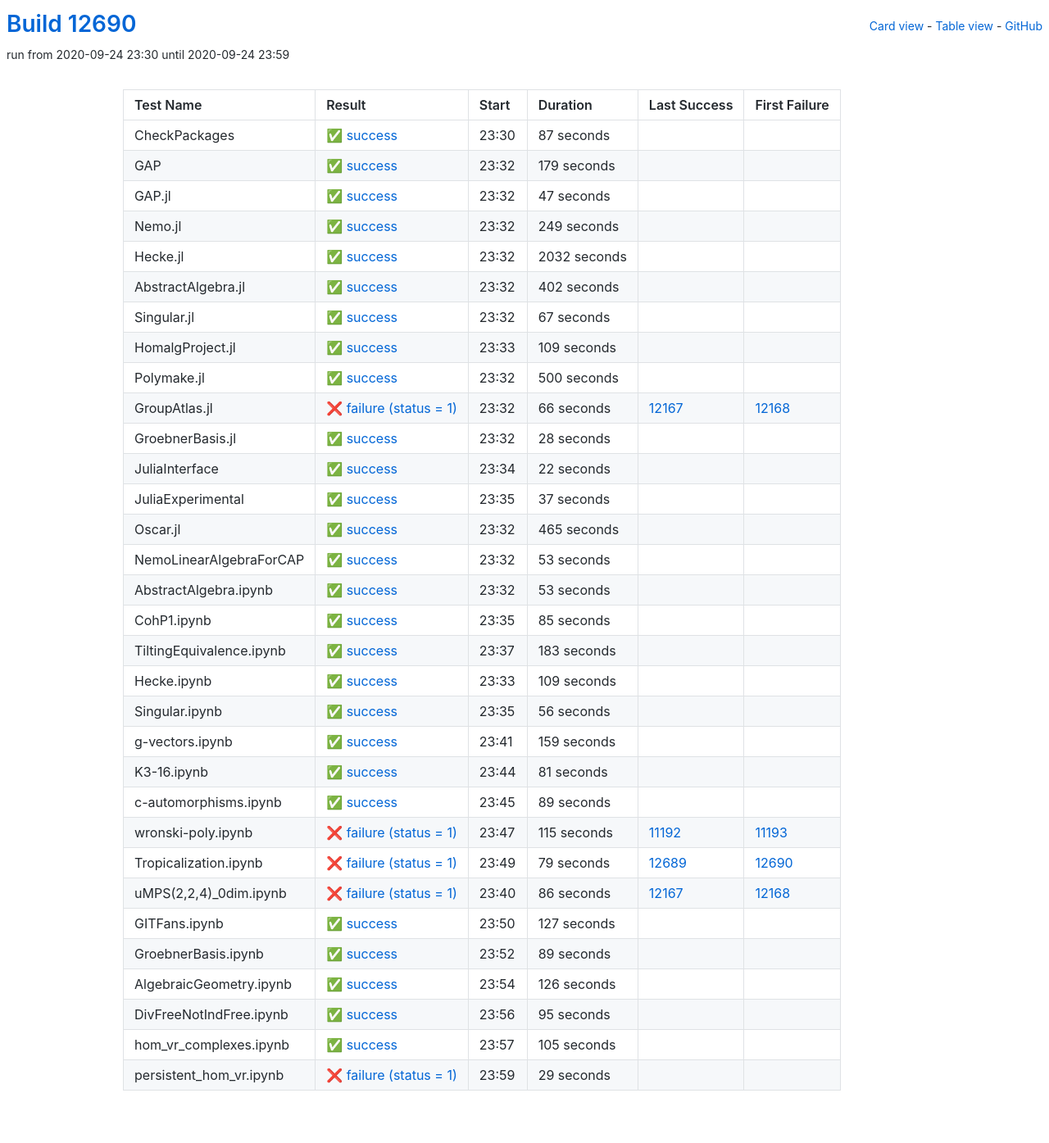
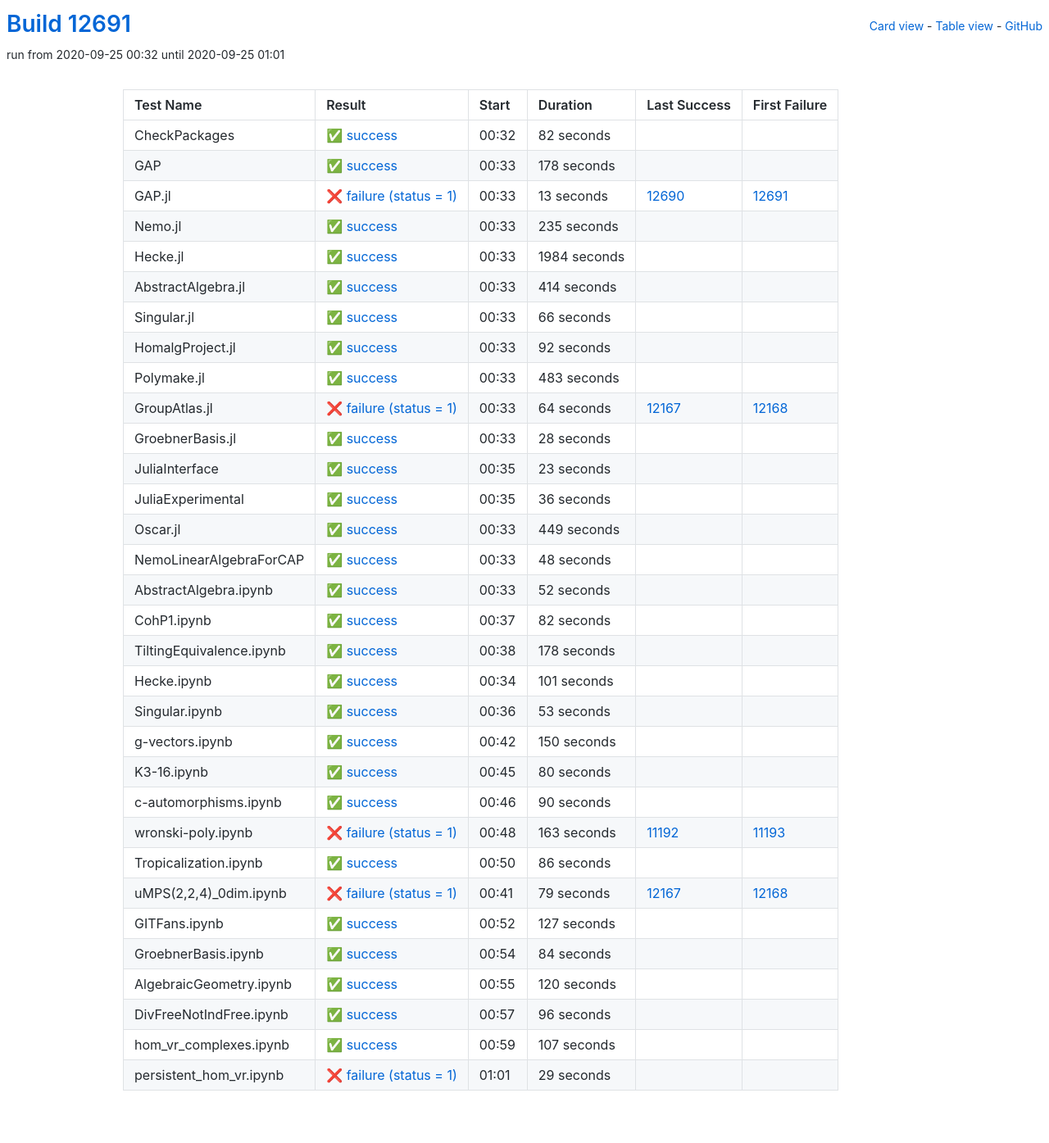
Before and after one commit to oscar-system/oscar-ci-status, a Jekyll site: the page built from table.html, in a window 1280 px wide. Shown: the whole page at 82% size. Built offline with Jekyll 4.4.1, drawn with Linux system fonts in a browser that asks for light colours.

Commit message:
Build #12691

```diff
--- a/_data/ci.yml
+++ b/_data/ci.yml
@@ -1,6 +1,6 @@
 ---
-build: 12690
-build_url: https://oscarci.mathematik.uni-kl.de/job/oscar/12690/
+build: 12691
+build_url: https://oscarci.mathematik.uni-kl.de/job/oscar/12691/
 job: oscar
 organization: oscar-system
 repo: oscar-ci-status
@@ -8,128 +8,128 @@
 tests:
 - name: CheckPackages
   id: checkpackages
-  log: https://oscarci.mathematik.uni-kl.de/job/oscar/12690/artifact/logs/build-12690/CheckPackages.log
-  start: 2020-09-24 23:30
+  log: https://oscarci.mathematik.uni-kl.de/job/oscar/12691/artifact/logs/build-12691/CheckPackages.log
+  start: 2020-09-25 00:32
   success: true
   exitcode: 0
   status: success
-  duration: 87
+  duration: 82
   last_success: false
   last_success_url:
   first_failure: false
   first_failure_url:
 - name: GAP
   id: gap
-  log: https://oscarci.mathematik.uni-kl.de/job/oscar/12690/artifact/logs/build-12690/GAP.log
-  start: 2020-09-24 23:32
+  log: https://oscarci.mathematik.uni-kl.de/job/oscar/12691/artifact/logs/build-12691/GAP.log
+  start: 2020-09-25 00:33
   success: true
   exitcode: 0
   status: success
-  duration: 179
+  duration: 178
   last_success: false
   last_success_url:
   first_failure: false
   first_failure_url:
 - name: GAP.jl
   id: gap-jl
-  log: https://oscarci.mathematik.uni-kl.de/job/oscar/12690/artifact/logs/build-12690/GAP.jl.log
-  start: 2020-09-24 23:32
+  log: https://oscarci.mathematik.uni-kl.de/job/oscar/12691/artifact/logs/build-12691/GAP.jl.log
+  start: 2020-09-25 00:33
+  success: false
+  exitcode: 1
+  status: failure
+  duration: 13
+  last_success: 12690
+  last_success_url: https://oscarci.mathematik.uni-kl.de/job/oscar/12690/
+  first_failure: 12691
+  first_failure_url: https://oscarci.mathematik.uni-kl.de/job/oscar/12691/
+- name: Nemo.jl
+  id: nemo-jl
+  log: https://oscarci.mathematik.uni-kl.de/job/oscar/12691/artifact/logs/build-12691/Nemo.jl.log
+  start: 2020-09-25 00:33
   success: true
   exitcode: 0
   status: success
-  duration: 47
-  last_success: false
-  last_success_url:
-  first_failure: false
-  first_failure_url:
-- name: Nemo.jl
-  id: nemo-jl
-  log: https://oscarci.mathematik.uni-kl.de/job/oscar/12690/artifact/logs/build-12690/Nemo.jl.log
-  start: 2020-09-24 23:32
-  success: true
-  exitcode: 0
-  status: success
-  duration: 249
+  duration: 235
   last_success: false
   last_success_url:
   first_failure: false
   first_failure_url:
 - name: Hecke.jl
   id: hecke-jl
-  log: https://oscarci.mathematik.uni-kl.de/job/oscar/12690/artifact/logs/build-12690/Hecke.jl.log
-  start: 2020-09-24 23:32
+  log: https://oscarci.mathematik.uni-kl.de/job/oscar/12691/artifact/logs/build-12691/Hecke.jl.log
+  start: 2020-09-25 00:33
   success: true
   exitcode: 0
   status: success
-  duration: 2032
+  duration: 1984
   last_success: false
   last_success_url:
   first_failure: false
   first_failure_url:
 - name: AbstractAlgebra.jl
   id: abstractalgebra-jl
-  log: https://oscarci.mathematik.uni-kl.de/job/oscar/12690/artifact/logs/build-12690/AbstractAlgebra.jl.log
-  start: 2020-09-24 23:32
+  log: https://oscarci.mathematik.uni-kl.de/job/oscar/12691/artifact/logs/build-12691/AbstractAlgebra.jl.log
+  start: 2020-09-25 00:33
   success: true
   exitcode: 0
   status: success
-  duration: 402
+  duration: 414
   last_success: false
   last_success_url:
   first_failure: false
   first_failure_url:
 - name: Singular.jl
   id: singular-jl
-  log: https://oscarci.mathematik.uni-kl.de/job/oscar/12690/artifact/logs/build-12690/Singular.jl.log
-  start: 2020-09-24 23:32
+  log: https://oscarci.mathematik.uni-kl.de/job/oscar/12691/artifact/logs/build-12691/Singular.jl.log
+  start: 2020-09-25 00:33
   success: true
   exitcode: 0
   status: success
-  duration: 67
+  duration: 66
   last_success: false
   last_success_url:
   first_failure: false
   first_failure_url:
 - name: HomalgProject.jl
   id: homalgproject-jl
-  log: https://oscarci.mathematik.uni-kl.de/job/oscar/12690/artifact/logs/build-12690/HomalgProject.jl.log
-  start: 2020-09-24 23:33
+  log: https://oscarci.mathematik.uni-kl.de/job/oscar/12691/artifact/logs/build-12691/HomalgProject.jl.log
+  start: 2020-09-25 00:33
   success: true
   exitcode: 0
   status: success
-  duration: 109
+  duration: 92
   last_success: false
   last_success_url:
   first_failure: false
   first_failure_url:
 - name: Polymake.jl
   id: polymake-jl
-  log: https://oscarci.mathematik.uni-kl.de/job/oscar/12690/artifact/logs/build-12690/Polymake.jl.log
-  start: 2020-09-24 23:32
+  log: https://oscarci.mathematik.uni-kl.de/job/oscar/12691/artifact/logs/build-12691/Polymake.jl.log
+  start: 2020-09-25 00:33
   success: true
   exitcode: 0
   status: success
-  duration: 500
+  duration: 483
   last_success: false
   last_success_url:
   first_failure: false
   first_failure_url:
 - name: GroupAtlas.jl
   id: groupatlas-jl
-  log: https://oscarci.mathematik.uni-kl.de/job/oscar/12690/artifact/logs/build-12690/GroupAtlas.jl.log
-  start: 2020-09-24 23:32
+  log: https://oscarci.mathematik.uni-kl.de/job/oscar/12691/artifact/logs/build-12691/GroupAtlas.jl.log
+  start: 2020-09-25 00:33
   success: false
   exitcode: 1
   status: failure
-  duration: 66
+  duration: 64
   last_success: 12167
   last_success_url: https://oscarci.mathematik.uni-kl.de/job/oscar/12167/
   first_failure: 12168
   first_failure_url: https://oscarci.mathematik.uni-kl.de/job/oscar/12168/
 - name: GroebnerBasis.jl
   id: groebnerbasis-jl
-  log: https://oscarci.mathematik.uni-kl.de/job/oscar/12690/artifact/logs/build-12690/GroebnerBasis.jl.log
-  start: 2020-09-24 23:32
+  log: https://oscarci.mathematik.uni-kl.de/job/oscar/12691/artifact/logs/build-12691/GroebnerBasis.jl.log
+  start: 2020-09-25 00:33
   success: true
   exitcode: 0
   status: success
@@ -140,44 +140,104 @@
   first_failure_url:
 - name: JuliaInterface
   id: juliainterface
-  log: https://oscarci.mathematik.uni-kl.de/job/oscar/12690/artifact/logs/build-12690/JuliaInterface.log
-  start: 2020-09-24 23:34
+  log: https://oscarci.mathematik.uni-kl.de/job/oscar/12691/artifact/logs/build-12691/JuliaInterface.log
+  start: 2020-09-25 00:35
   success: true
   exitcode: 0
   status: success
-  duration: 22
+  duration: 23
   last_success: false
   last_success_url:
   first_failure: false
   first_failure_url:
 - name: JuliaExperimental
   id: juliaexperimental
-  log: https://oscarci.mathematik.uni-kl.de/job/oscar/12690/artifact/logs/build-12690/JuliaExperimental.log
-  start: 2020-09-24 23:35
+  log: https://oscarci.mathematik.uni-kl.de/job/oscar/12691/artifact/logs/build-12691/JuliaExperimental.log
+  start: 2020-09-25 00:35
   success: true
   exitcode: 0
   status: success
-  duration: 37
+  duration: 36
   last_success: false
   last_success_url:
   first_failure: false
   first_failure_url:
 - name: Oscar.jl
   id: oscar-jl
-  log: https://oscarci.mathematik.uni-kl.de/job/oscar/12690/artifact/logs/build-12690/Oscar.jl.log
-  start: 2020-09-24 23:32
+  log: https://oscarci.mathematik.uni-kl.de/job/oscar/12691/artifact/logs/build-12691/Oscar.jl.log
+  start: 2020-09-25 00:33
   success: true
   exitcode: 0
   status: success
-  duration: 465
+  duration: 449
   last_success: false
   last_success_url:
   first_failure: false
   first_failure_url:
 - name: NemoLinearAlgebraForCAP
   id: nemolinearalgebraforcap
-  log: https://oscarci.mathematik.uni-kl.de/job/oscar/12690/artifact/logs/build-12690/NemoLinearAlgebraForCAP.log
-  start: 2020-09-24 23:32
+  log: https://oscarci.mathematik.uni-kl.de/job/oscar/12691/artifact/logs/build-12691/NemoLinearAlgebraForCAP.log
+  start: 2020-09-25 00:33
+  success: true
+  exitcode: 0
+  status: success
+  duration: 48
+  last_success: false
+  last_success_url:
+  first_failure: false
+  first_failure_url:
+- name: AbstractAlgebra.ipynb
+  id: abstractalgebra-ipynb
+  log: https://oscarci.mathematik.uni-kl.de/job/oscar/12691/artifact/logs/build-12691/AbstractAlgebra.ipynb.log
+  start: 2020-09-25 00:33
+  success: true
+  exitcode: 0
+  status: success
+  duration: 52
+  last_success: false
+  last_success_url:
+  first_failure: false
+  first_failure_url:
+- name: CohP1.ipynb
+  id: cohp1-ipynb
+  log: https://oscarci.mathematik.uni-kl.de/job/oscar/12691/artifact/logs/build-12691/CohP1.ipynb.log
+  start: 2020-09-25 00:37
+  success: true
+  exitcode: 0
+  status: success
+  duration: 82
+  last_success: false
+  last_success_url:
+  first_failure: false
+  first_failure_url:
+- name: TiltingEquivalence.ipynb
+  id: tiltingequivalence-ipynb
+  log: https://oscarci.mathematik.uni-kl.de/job/oscar/12691/artifact/logs/build-12691/TiltingEquivalence.ipynb.log
+  start: 2020-09-25 00:38
+  success: true
+  exitcode: 0
+  status: success
+  duration: 178
+  last_success: false
+  last_success_url:
+  first_failure: false
+  first_failure_url:
+- name: Hecke.ipynb
+  id: hecke-ipynb
+  log: https://oscarci.mathematik.uni-kl.de/job/oscar/12691/artifact/logs/build-12691/Hecke.ipynb.log
+  start: 2020-09-25 00:34
+  success: true
+  exitcode: 0
+  status: success
+  duration: 101
+  last_success: false
+  last_success_url:
+  first_failure: false
+  first_failure_url:
+- name: Singular.ipynb
+  id: singular-ipynb
+  log: https://oscarci.mathematik.uni-kl.de/job/oscar/12691/artifact/logs/build-12691/Singular.ipynb.log
+  start: 2020-09-25 00:36
   success: true
   exitcode: 0
   status: success
@@ -186,142 +246,82 @@
   last_success_url:
   first_failure: false
   first_failure_url:
-- name: AbstractAlgebra.ipynb
-  id: abstractalgebra-ipynb
-  log: https://oscarci.mathematik.uni-kl.de/job/oscar/12690/artifact/logs/build-12690/AbstractAlgebra.ipynb.log
-  start: 2020-09-24 23:32
+- name: g-vectors.ipynb
+  id: g-vectors-ipynb
+  log: https://oscarci.mathematik.uni-kl.de/job/oscar/12691/artifact/logs/build-12691/g-vectors.ipynb.log
+  start: 2020-09-25 00:42
   success: true
   exitcode: 0
   status: success
-  duration: 53
-  last_success: false
-  last_success_url:
-  first_failure: false
-  first_failure_url:
-- name: CohP1.ipynb
-  id: cohp1-ipynb
-  log: https://oscarci.mathematik.uni-kl.de/job/oscar/12690/artifact/logs/build-12690/CohP1.ipynb.log
-  start: 2020-09-24 23:35
-  success: true
-  exitcode: 0
-  status: success
-  duration: 85
-  last_success: false
-  last_success_url:
-  first_failure: false
-  first_failure_url:
-- name: TiltingEquivalence.ipynb
-  id: tiltingequivalence-ipynb
-  log: https://oscarci.mathematik.uni-kl.de/job/oscar/12690/artifact/logs/build-12690/TiltingEquivalence.ipynb.log
-  start: 2020-09-24 23:37
-  success: true
-  exitcode: 0
-  status: success
-  duration: 183
-  last_success: false
-  last_success_url:
-  first_failure: false
-  first_failure_url:
-- name: Hecke.ipynb
-  id: hecke-ipynb
-  log: https://oscarci.mathematik.uni-kl.de/job/oscar/12690/artifact/logs/build-12690/Hecke.ipynb.log
-  start: 2020-09-24 23:33
-  success: true
-  exitcode: 0
-  status: success
-  duration: 109
-  last_success: false
-  last_success_url:
-  first_failure: false
-  first_failure_url:
-- name: Singular.ipynb
-  id: singular-ipynb
-  log: https://oscarci.mathematik.uni-kl.de/job/oscar/12690/artifact/logs/build-12690/Singular.ipynb.log
-  start: 2020-09-24 23:35
-  success: true
-  exitcode: 0
-  status: success
-  duration: 56
-  last_success: false
-  last_success_url:
-  first_failure: false
-  first_failure_url:
-- name: g-vectors.ipynb
-  id: g-vectors-ipynb
-  log: https://oscarci.mathematik.uni-kl.de/job/oscar/12690/artifact/logs/build-12690/g-vectors.ipynb.log
-  start: 2020-09-24 23:41
-  success: true
-  exitcode: 0
-  status: success
-  duration: 159
+  duration: 150
   last_success: false
   last_success_url:
   first_failure: false
   first_failure_url:
 - name: K3-16.ipynb
   id: k3-16-ipynb
-  log: https://oscarci.mathematik.uni-kl.de/job/oscar/12690/artifact/logs/build-12690/K3-16.ipynb.log
-  start: 2020-09-24 23:44
+  log: https://oscarci.mathematik.uni-kl.de/job/oscar/12691/artifact/logs/build-12691/K3-16.ipynb.log
+  start: 2020-09-25 00:45
   success: true
   exitcode: 0
   status: success
-  duration: 81
+  duration: 80
   last_success: false
   last_success_url:
   first_failure: false
   first_failure_url:
 - name: c-automorphisms.ipynb
   id: c-automorphisms-ipynb
-  log: https://oscarci.mathematik.uni-kl.de/job/oscar/12690/artifact/logs/build-12690/c-automorphisms.ipynb.log
-  start: 2020-09-24 23:45
+  log: https://oscarci.mathematik.uni-kl.de/job/oscar/12691/artifact/logs/build-12691/c-automorphisms.ipynb.log
+  start: 2020-09-25 00:46
   success: true
   exitcode: 0
   status: success
-  duration: 89
+  duration: 90
   last_success: false
   last_success_url:
   first_failure: false
   first_failure_url:
 - name: wronski-poly.ipynb
   id: wronski-poly-ipynb
-  log: https://oscarci.mathematik.uni-kl.de/job/oscar/12690/artifact/logs/build-12690/wronski-poly.ipynb.log
-  start: 2020-09-24 23:47
+  log: https://oscarci.mathematik.uni-kl.de/job/oscar/12691/artifact/logs/build-12691/wronski-poly.ipynb.log
+  start: 2020-09-25 00:48
   success: false
   exitcode: 1
   status: failure
-  duration: 115
+  duration: 163
   last_success: 11192
   last_success_url: https://oscarci.mathematik.uni-kl.de/job/oscar/11192/
   first_failure: 11193
   first_failure_url: https://oscarci.mathematik.uni-kl.de/job/oscar/11193/
 - name: Tropicalization.ipynb
   id: tropicalization-ipynb
-  log: https://oscarci.mathematik.uni-kl.de/job/oscar/12690/artifact/logs/build-12690/Tropicalization.ipynb.log
-  start: 2020-09-24 23:49
+  log: https://oscarci.mathematik.uni-kl.de/job/oscar/12691/artifact/logs/build-12691/Tropicalization.ipynb.log
+  start: 2020-09-25 00:50
+  success: true
+  exitcode: 0
+  status: success
+  duration: 86
+  last_success: false
+  last_success_url:
+  first_failure: false
+  first_failure_url:
+- name: uMPS(2,2,4)_0dim.ipynb
+  id: umps-2-2-4-0dim-ipynb
+  log: https://oscarci.mathematik.uni-kl.de/job/oscar/12691/artifact/logs/build-12691/uMPS-2-2-4-_0dim.ipynb.log
+  start: 2020-09-25 00:41
   success: false
   exitcode: 1
   status: failure
   duration: 79
-  last_success: 12689
-  last_success_url: https://oscarci.mathematik.uni-kl.de/job/oscar/12689/
-  first_failure: 12690
-  first_failure_url: https://oscarci.mathematik.uni-kl.de/job/oscar/12690/
-- name: uMPS(2,2,4)_0dim.ipynb
-  id: umps-2-2-4-0dim-ipynb
-  log: https://oscarci.mathematik.uni-kl.de/job/oscar/12690/artifact/logs/build-12690/uMPS-2-2-4-_0dim.ipynb.log
-  start: 2020-09-24 23:40
-  success: false
-  exitcode: 1
-  status: failure
-  duration: 86
   last_success: 12167
   last_success_url: https://oscarci.mathematik.uni-kl.de/job/oscar/12167/
   first_failure: 12168
   first_failure_url: https://oscarci.mathematik.uni-kl.de/job/oscar/12168/
 - name: GITFans.ipynb
   id: gitfans-ipynb
-  log: https://oscarci.mathematik.uni-kl.de/job/oscar/12690/artifact/logs/build-12690/GITFans.ipynb.log
-  start: 2020-09-24 23:50
+  log: https://oscarci.mathematik.uni-kl.de/job/oscar/12691/artifact/logs/build-12691/GITFans.ipynb.log
+  start: 2020-09-25 00:52
   success: true
   exitcode: 0
   status: success
@@ -332,56 +332,56 @@
   first_failure_url:
 - name: GroebnerBasis.ipynb
   id: groebnerbasis-ipynb
-  log: https://oscarci.mathematik.uni-kl.de/job/oscar/12690/artifact/logs/build-12690/GroebnerBasis.ipynb.log
-  start: 2020-09-24 23:52
+  log: https://oscarci.mathematik.uni-kl.de/job/oscar/12691/artifact/logs/build-12691/GroebnerBasis.ipynb.log
+  start: 2020-09-25 00:54
   success: true
   exitcode: 0
   status: success
-  duration: 89
+  duration: 84
   last_success: false
   last_success_url:
   first_failure: false
   first_failure_url:
 - name: AlgebraicGeometry.ipynb
   id: algebraicgeometry-ipynb
-  log: https://oscarci.mathematik.uni-kl.de/job/oscar/12690/artifact/logs/build-12690/AlgebraicGeometry.ipynb.log
-  start: 2020-09-24 23:54
+  log: https://oscarci.mathematik.uni-kl.de/job/oscar/12691/artifact/logs/build-12691/AlgebraicGeometry.ipynb.log
+  start: 2020-09-25 00:55
   success: true
   exitcode: 0
   status: success
-  duration: 126
+  duration: 120
   last_success: false
   last_success_url:
   first_failure: false
   first_failure_url:
 - name: DivFreeNotIndFree.ipynb
   id: divfreenotindfree-ipynb
-  log: https://oscarci.mathematik.uni-kl.de/job/oscar/12690/artifact/logs/build-12690/DivFreeNotIndFree.ipynb.log
-  start: 2020-09-24 23:56
+  log: https://oscarci.mathematik.uni-kl.de/job/oscar/12691/artifact/logs/build-12691/DivFreeNotIndFree.ipynb.log
+  start: 2020-09-25 00:57
   success: true
   exitcode: 0
   status: success
-  duration: 95
+  duration: 96
   last_success: false
   last_success_url:
   first_failure: false
   first_failure_url:
 - name: hom_vr_complexes.ipynb
   id: hom-vr-complexes-ipynb
-  log: https://oscarci.mathematik.uni-kl.de/job/oscar/12690/artifact/logs/build-12690/hom_vr_complexes.ipynb.log
-  start: 2020-09-24 23:57
+  log: https://oscarci.mathematik.uni-kl.de/job/oscar/12691/artifact/logs/build-12691/hom_vr_complexes.ipynb.log
+  start: 2020-09-25 00:59
   success: true
   exitcode: 0
   status: success
-  duration: 105
+  duration: 107
   last_success: false
   last_success_url:
   first_failure: false
   first_failure_url:
 - name: persistent_hom_vr.ipynb
   id: persistent-hom-vr-ipynb
-  log: https://oscarci.mathematik.uni-kl.de/job/oscar/12690/artifact/logs/build-12690/persistent_hom_vr.ipynb.log
-  start: 2020-09-24 23:59
+  log: https://oscarci.mathematik.uni-kl.de/job/oscar/12691/artifact/logs/build-12691/persistent_hom_vr.ipynb.log
+  start: 2020-09-25 01:01
   success: false
   exitcode: 1
   status: failure
```
Also changed, not shown: README.md.
